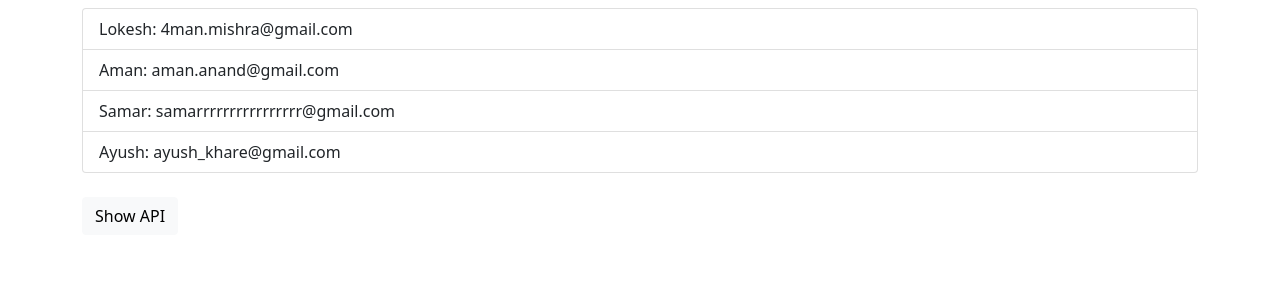
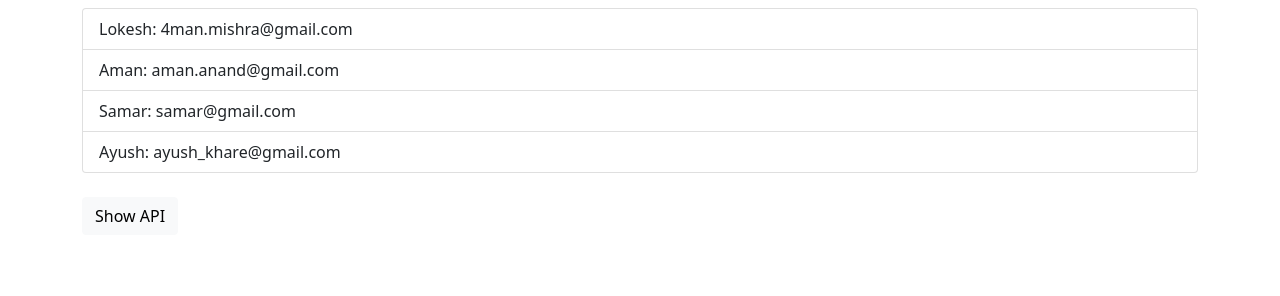
Before and after one commit to MishraLokesh/Express-Playground, a Node server app: page / in a window 1280 px wide. Shown: the part 327-623 px from the top of the page. Run offline with Node 20, Linux system fonts and the light colour scheme; some libraries are stand-ins or nearby versions.

Commit message:
updates made

```diff
--- a/members.js
+++ b/members.js
@@ -14,7 +14,7 @@
   {
     id: 3,
     name: 'Samar',
-    email: 'samarrrrrrrrrrrrrrrr@gmail.com',
+    email: 'samar@gmail.com',
     status: 'active'
   },
   {
--- a/views/index.handlebars
+++ b/views/index.handlebars
@@ -12,6 +12,8 @@
   <input type="submit" value="Add member" class="btn btn-primary btn-block">
 </form>
 
+
+
 <h4>Members</h4>
 <ul class="list-group">
   {{#each members}}
--- a/views/layouts/main.handlebars
+++ b/views/layouts/main.handlebars
@@ -5,7 +5,7 @@
   <meta http-equiv="X-UA-Compatible" content="IE=edge">
   <meta name="viewport" content="width=device-width, initial-scale=1.0">
   <link href="https://cdn.jsdelivr.net/npm/bootstrap@5.1.0/dist/css/bootstrap.min.css" rel="stylesheet" integrity="sha384-KyZXEAg3QhqLMpG8r+8fhAXLRk2vvoC2f3B09zVXn8CA5QIVfZOJ3BCsw2P0p/We" crossorigin="anonymous">
-  <title>Members App</title>
+  <title>Members WebApp</title>
 </head>
 <body>
   <div class="container mt-4">
```
